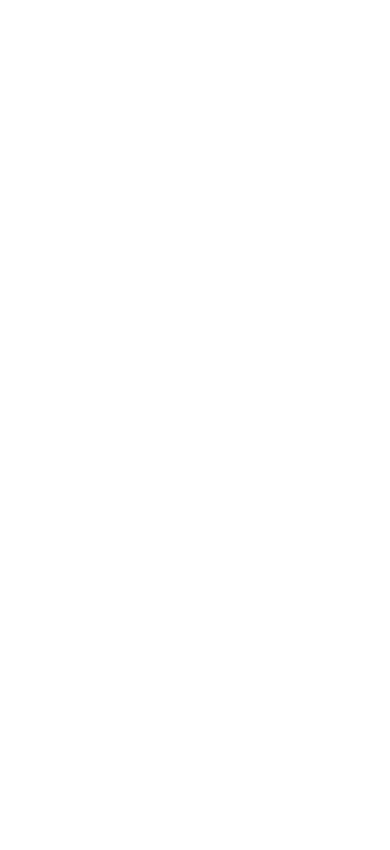
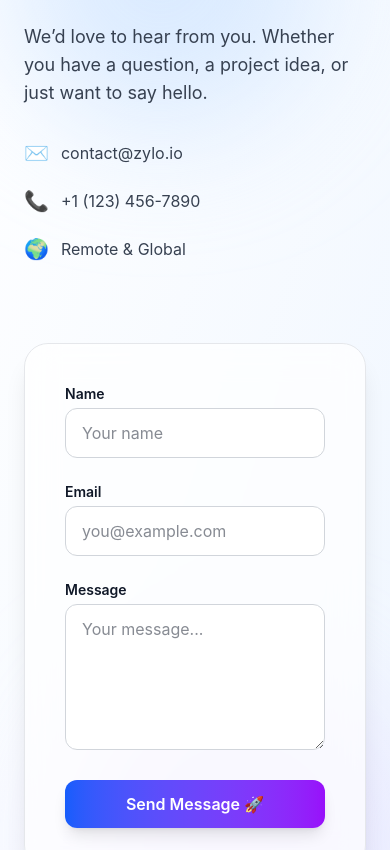
Before and after one commit to krishnasahu22032003/Zylo-landing-page, a React (Vite) app: page / in a window 390 px wide. Shown: the part 7700-8550 px from the top of the page. Before the commit the page ends 7510 px from the top, so only its background shows below. Built offline with nearby package versions, Linux system fonts and the light colour scheme; a web font is replaced by a local one.

Commit message:
Contact section done

```diff
--- a/src/App.jsx
+++ b/src/App.jsx
@@ -1,3 +1,4 @@
+import Contact from "./components/Contact"
 import  Features  from "./components/Features"
 import Hero from "./components/Hero"
 import Navbar from "./components/Navbar"
@@ -18,6 +19,7 @@
 <Features/>
 <WhyZylo/>
 <Pricing/>
+<Contact/>
  </main>
     </>
   )
--- /dev/null
+++ b/src/components/Contact.jsx
@@ -0,0 +1,55 @@
+const Contact = () => {
+  return (
+    <section className="bg-gradient-to-br from-white to-blue-50 text-gray-900 py-32 px-6 border-t border-gray-100 relative overflow-hidden">
+      {/* Glowing background blobs */}
+      <div className="absolute top-0 left-0 w-80 h-80 bg-blue-200 rounded-full mix-blend-multiply filter blur-3xl opacity-30 animate-pulse" />
+      <div className="absolute bottom-0 right-0 w-80 h-80 bg-purple-200 rounded-full mix-blend-multiply filter blur-3xl opacity-30 animate-pulse" />
+
+      <div className="max-w-6xl mx-auto grid grid-cols-1 md:grid-cols-2 gap-20 items-center relative z-10">
+        {/* Contact Info */}
+        <div>
+          <h2 className="text-5xl font-extrabold mb-6 leading-tight">Let's Connect</h2>
+          <p className="text-lg text-gray-700 mb-8 max-w-md">
+            We’d love to hear from you. Whether you have a question, a project idea, or just want to say hello.
+          </p>
+
+          <div className="space-y-5 text-gray-700 text-base">
+            <div className="flex items-center gap-3">
+              <span className="text-blue-600 text-xl">✉️</span>
+              contact@zylo.io
+            </div>
+            <div className="flex items-center gap-3">
+              <span className="text-blue-600 text-xl">📞</span>
+              +1 (123) 456-7890
+            </div>
+            <div className="flex items-center gap-3">
+              <span className="text-blue-600 text-xl">🌍</span>
+              Remote & Global
+            </div>
+          </div>
+        </div>
+
+        {/* Contact Form */}
+        <form className="bg-white/70 backdrop-blur-lg p-10 rounded-3xl shadow-xl space-y-6 border border-gray-200">
+          <div>
+            <label className="block text-sm font-semibold mb-1">Name</label>
+            <input type="text" className="w-full px-4 py-3 border border-gray-300 rounded-xl focus:outline-none focus:ring-2 focus:ring-blue-500 bg-white" placeholder="Your name" />
+          </div>
+          <div>
+            <label className="block text-sm font-semibold mb-1">Email</label>
+            <input type="email" className="w-full px-4 py-3 border border-gray-300 rounded-xl focus:outline-none focus:ring-2 focus:ring-blue-500 bg-white" placeholder="you@example.com" />
+          </div>
+          <div>
+            <label className="block text-sm font-semibold mb-1">Message</label>
+            <textarea className="w-full px-4 py-3 border border-gray-300 rounded-xl focus:outline-none focus:ring-2 focus:ring-blue-500 bg-white" rows="5" placeholder="Your message..." />
+          </div>
+          <button type="submit" className="w-full py-3 bg-gradient-to-r cursor-pointer from-blue-600 to-purple-600 text-white font-semibold rounded-xl hover:from-blue-700 hover:to-purple-700 transition shadow-lg">
+            Send Message 🚀
+          </button>
+        </form>
+      </div>
+    </section>
+  );
+};
+
+export default Contact;
```
